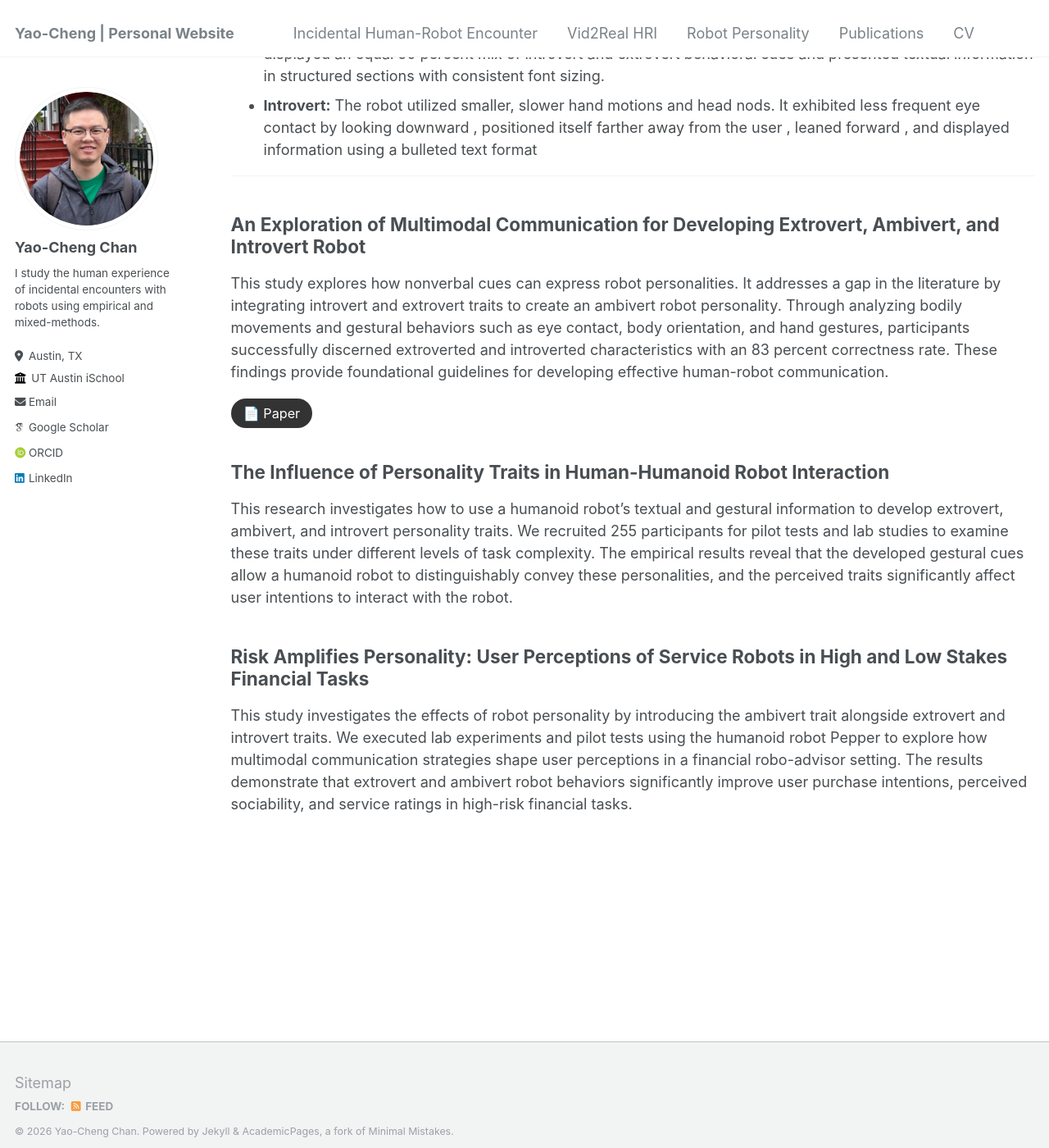
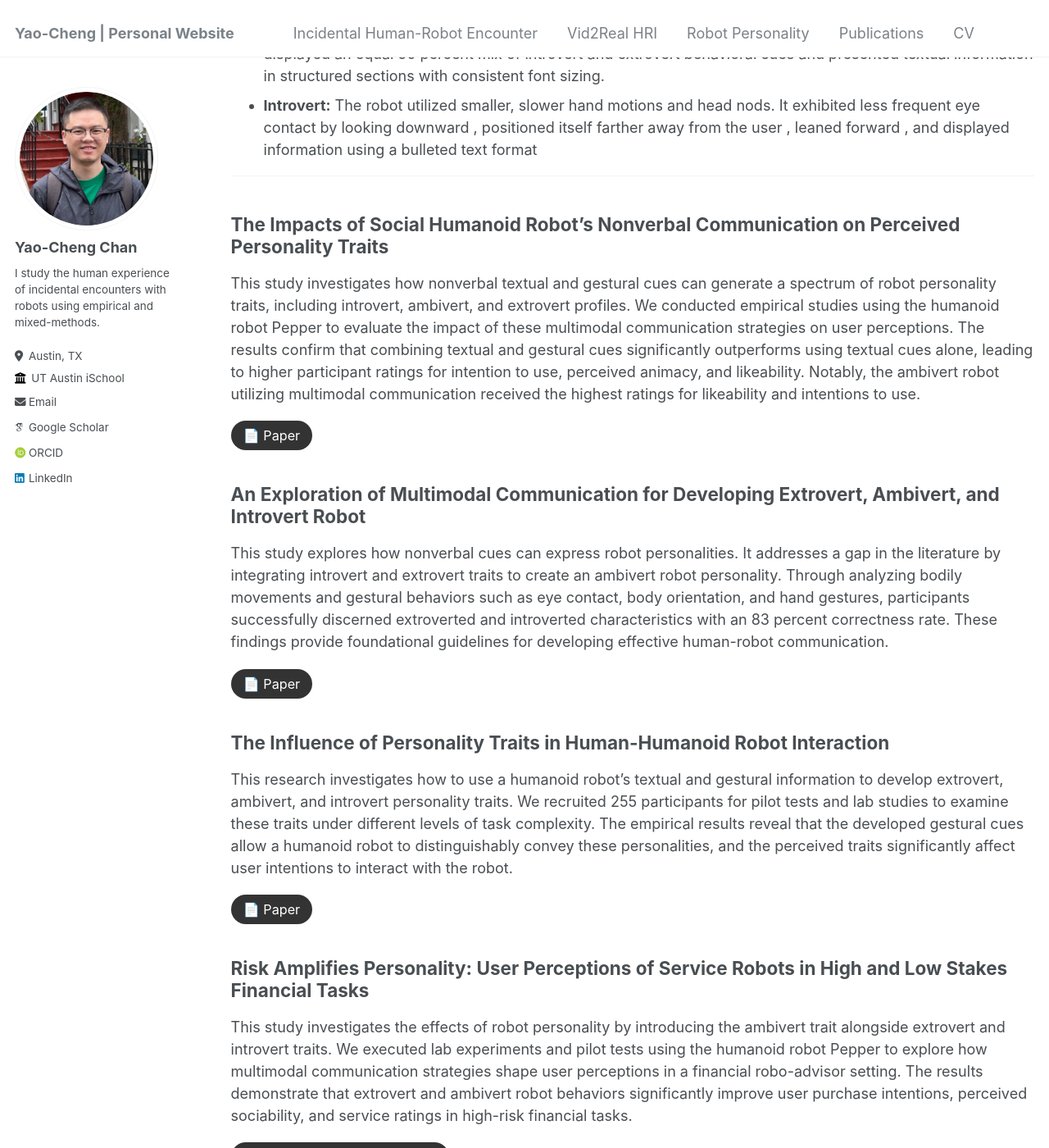
Before and after one commit to yaochengchan/yaochengchan.github.io, a Jekyll site: the page built from _pages/personality.md, in a window 1280 px wide and 1400 px high, scrolled down 1060 px. Shown: the whole window at 82% size. Built offline with Jekyll 4.4.1, drawn with Linux system fonts in a browser that asks for light colours; some web fonts are replaced; our own code applies the rules of GitHub Pages for plain Markdown files; some of the changed text lies outside the part shown.

Commit message:
Update personality.md

```diff
--- a/_pages/personality.md
+++ b/_pages/personality.md
@@ -40,6 +40,10 @@ To evaluate the impact of personality, we manipulated the multimodal communicati
 
 <hr>
 
+## The Impacts of Social Humanoid Robot's Nonverbal Communication on Perceived Personality Traits
+This study investigates how nonverbal textual and gestural cues can generate a spectrum of robot personality traits, including introvert, ambivert, and extrovert profiles. We conducted empirical studies using the humanoid robot Pepper to evaluate the impact of these multimodal communication strategies on user perceptions. The results confirm that combining textual and gestural cues significantly outperforms using textual cues alone, leading to higher participant ratings for intention to use, perceived animacy, and likeability. Notably, the ambivert robot utilizing multimodal communication received the highest ratings for likeability and intentions to use.
+
+<div><a href="https://doi.org/10.1080/10447318.2023.2295696" style="background-color: #333; color: white; padding: 8px 15px; border-radius: 20px; text-decoration: none; font-size: 0.9em;">📄 Paper</a></div>
 
 ## An Exploration of Multimodal Communication for Developing Extrovert, Ambivert, and Introvert Robot
 This study explores how nonverbal cues can express robot personalities. It addresses a gap in the literature by integrating introvert and extrovert traits to create an ambivert robot personality. Through analyzing bodily movements and gestural behaviors such as eye contact, body orientation, and hand gestures, participants successfully discerned extroverted and introverted characteristics with an 83 percent correctness rate. These findings provide foundational guidelines for developing effective human-robot communication.
@@ -48,6 +52,10 @@ This study explores how nonverbal cues can express robot personalities. It addre
 
 ## The Influence of Personality Traits in Human-Humanoid Robot Interaction
 This research investigates how to use a humanoid robot's textual and gestural information to develop extrovert, ambivert, and introvert personality traits. We recruited 255 participants for pilot tests and lab studies to examine these traits under different levels of task complexity. The empirical results reveal that the developed gestural cues allow a humanoid robot to distinguishably convey these personalities, and the perceived traits significantly affect user intentions to interact with the robot.
+<div><a href="https://doi.org/10.1002/pra2.644" style="background-color: #333; color: white; padding: 8px 15px; border-radius: 20px; text-decoration: none; font-size: 0.9em;">📄 Paper</a></div>
+
+
 
 ## Risk Amplifies Personality: User Perceptions of Service Robots in High and Low Stakes Financial Tasks
 This study investigates the effects of robot personality by introducing the ambivert trait alongside extrovert and introvert traits. We executed lab experiments and pilot tests using the humanoid robot Pepper to explore how multimodal communication strategies shape user perceptions in a financial robo-advisor setting. The results demonstrate that extrovert and ambivert robot behaviors significantly improve user purchase intentions, perceived sociability, and service ratings in high-risk financial tasks.
+<div><a href="" style="background-color: #333; color: white; padding: 8px 15px; border-radius: 20px; text-decoration: none; font-size: 0.9em;">📄 Under Review at IROS 2026</a></div>
```
